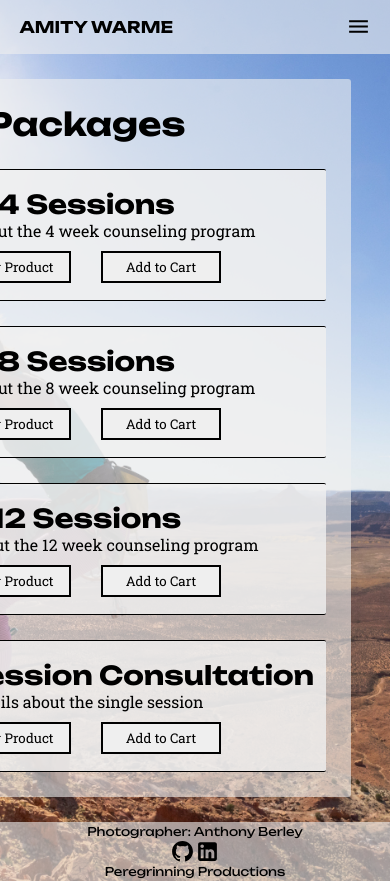
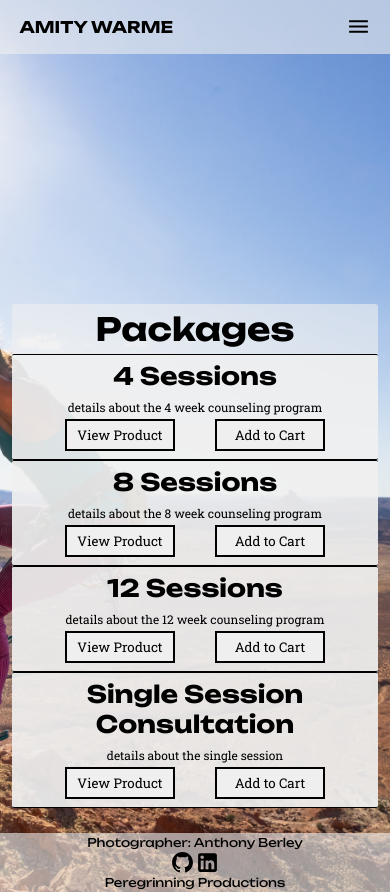
Before and after one commit to connorwarme/shopping-cart, a React (Create React App) app: page /products in a window 390 px wide. Built offline with nearby package versions, Linux system fonts and the light colour scheme.

Commit message:
Style packages page for mobile; adjust setTimeout for fail to add to cart display

```diff
--- a/src/components/ProdCard.js
+++ b/src/components/ProdCard.js
@@ -32,7 +32,7 @@ const ProdCard = ({ data, add, view }) => {
             setTimeout(() => {normalDisplay(e.target, true)}, 1000);
         } else {
             addedDisplay(e.target, false);
-            setTimeout(() => {normalDisplay(e.target, false)}, 100000);
+            setTimeout(() => {normalDisplay(e.target, false)}, 1000);
             console.log(report[1]);
         }
     }
--- a/src/style/About.css
+++ b/src/style/About.css
@@ -30,7 +30,7 @@
     }
     .about-content {
         padding: 0;
-        margin: 275px 0 25px 0;
+        margin: 60vh 5vw 25px 5vw;
     }
     .about-content > h1 {
         font-size: 30px;
--- a/src/style/Products.css
+++ b/src/style/Products.css
@@ -70,5 +70,38 @@
 }
 .view > a {
     text-decoration: none;
-    color: black;
+    color: rgb(0, 0, 0);
 }
+
+@media (max-width: 1100px) {
+    .products-content {
+        margin: 250px 3vw 25px 3vw;
+    }
+    .products-title {
+        margin: 5px;
+    }
+    .product-card {
+        min-width: fit-content;
+        min-height: 0;
+        margin: 0;
+    }
+    .product-card > h1 {
+        font-size: 24px;
+        padding: 6px 10px;
+    }
+    .product-card > p {
+        font-size: 12px;
+    }
+    .product-card > * {
+        padding: 2px 0;
+    }
+    .product-buttons {
+        place-items: center;
+        padding-bottom: 8px;
+    }
+    .product-buttons > button {
+        margin: 0;
+        min-height: 32px;
+        min-width: 110px;
+    }
+}
```
